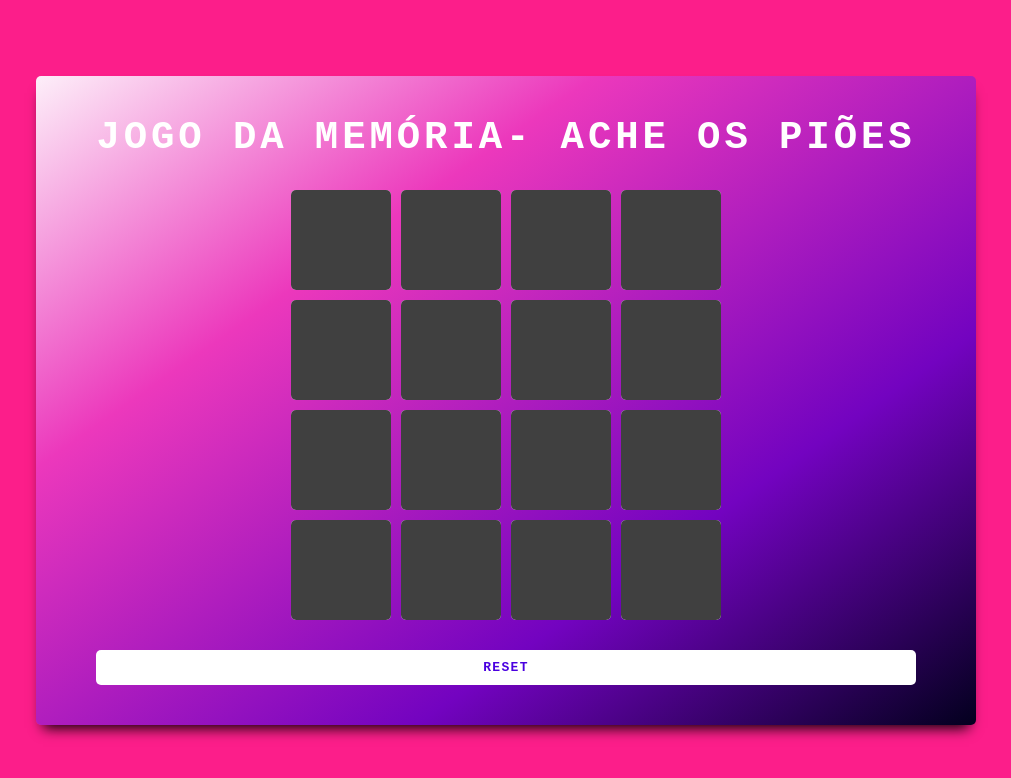
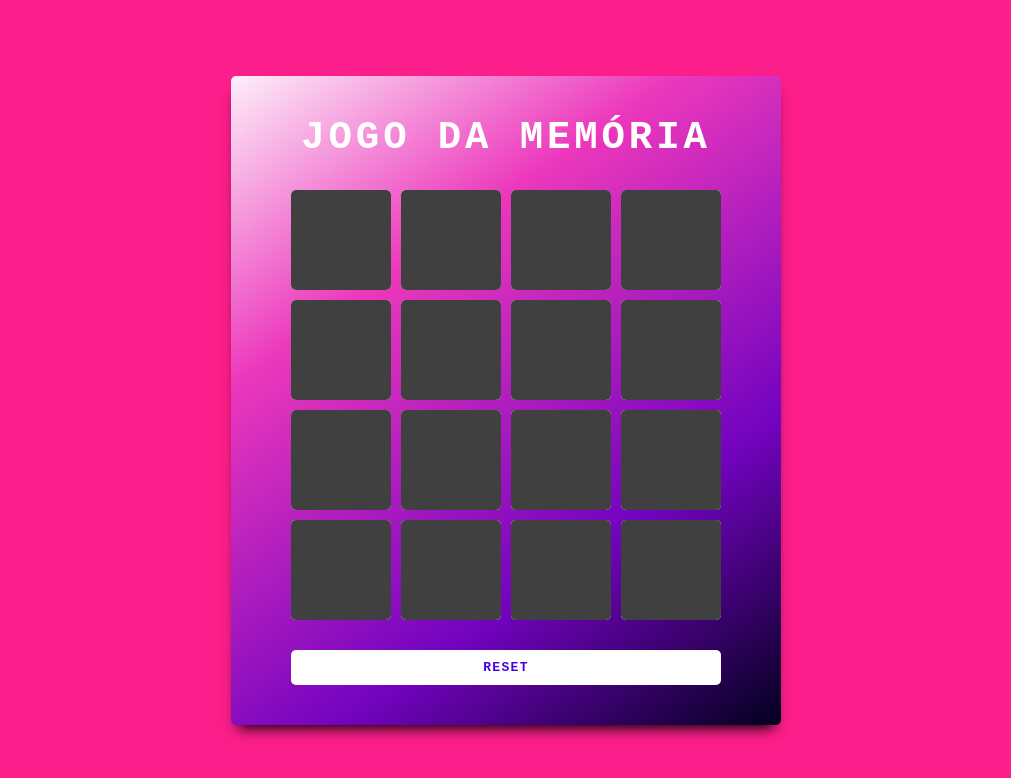
Before and after one commit to pauloarturob/jogo-da-mem-ria-, a plain HTML site: page index.html in a window 1280 px wide. Shown: the whole page, without its empty margins (134-1145 px from the left). Drawn offline with Linux system fonts and the light colour scheme.

Commit message:
Alteração do nome

```diff
--- a/index.html
+++ b/index.html
@@ -9,7 +9,7 @@
 </head>
 <body>
     <div class="container">
-        <h2>Jogo da memória- Ache os piões</h2>
+        <h2>Jogo da memória</h2>
         <div class="game"></div>
         <button class="reset" onclick="window.location.reload()">Reset</button>
     </div>
```
